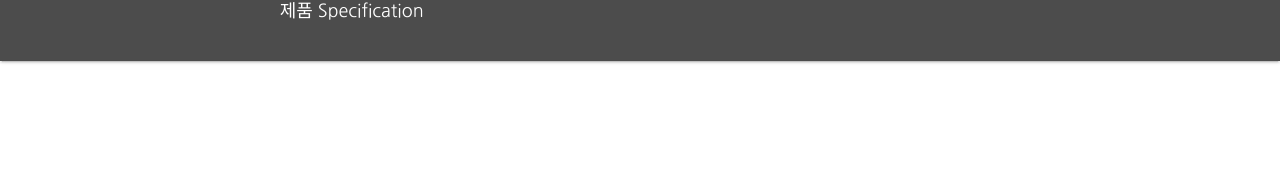
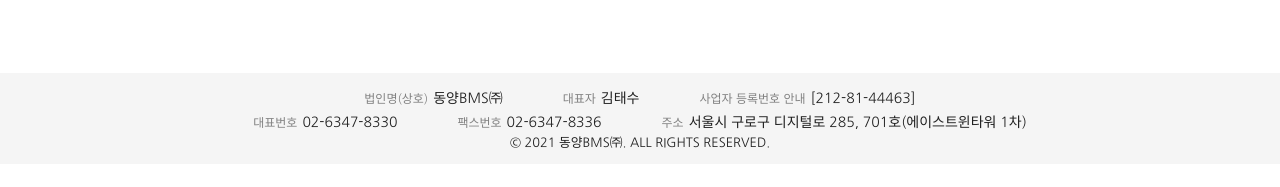
Before and after one commit to DunDung/tybms, a Vue app in the folder src/frontend/: page / in a window 1280 px wide. Shown: the part 427-614 px from the top of the page. Built offline with nearby package versions, Linux system fonts and the light colour scheme; a web font is replaced by a local one.

Commit message:
feat: Footer 구현

```diff
--- a/src/frontend/src/App.vue
+++ b/src/frontend/src/App.vue
@@ -7,16 +7,14 @@
       <!-- If using vue-router -->
       <router-view></router-view>
       <ScrollToTopButton />
+        <Footer/>
     </v-main>
-
-    <v-footer app>
-      <!-- -->
-    </v-footer>
   </v-app>
 </template>
 
 <script>
-import Header from "@/views/Header";
+import Header from "@/components/Header";
+import Footer from "@/components/Footer";
 import ScrollToTopButton from "@/components/ScrollToTopButton";
 
 export default {
@@ -24,6 +22,7 @@ export default {
 
   components: {
     Header,
+    Footer,
     ScrollToTopButton
   },
 
--- /dev/null
+++ b/src/frontend/src/components/Footer.vue
@@ -0,0 +1,84 @@
+<template>
+  <v-footer padless>
+    <v-container class="wrap">
+      <div>
+        <span
+          class="content-wrap"
+          v-for="(topRow, index) in topRows"
+          :key="index"
+        >
+          <span class="footer-title">{{ topRow.title }}</span>
+          <span class="footer-content">{{ topRow.content }}</span>
+        </span>
+      </div>
+      <div>
+        <span
+          class="content-wrap"
+          v-for="(bottomRow, index) in bottomRows"
+          :key="index"
+        >
+          <span class="footer-title">{{ bottomRow.title }}</span>
+          <span class="footer-content">{{ bottomRow.content }}</span>
+        </span>
+      </div>
+      <small class="footer__copyright">
+        &copy; 2021 동양BMS㈜. ALL RIGHTS RESERVED.
+      </small>
+    </v-container>
+  </v-footer>
+</template>
+<script>
+export default {
+  data: () => ({
+    topRows: [
+      {
+        title: "법인명(상호)",
+        content: "동양BMS㈜"
+      },
+      {
+        title: "대표자",
+        content: "김태수"
+      },
+      {
+        title: "사업자 등록번호 안내",
+        content: "[212-81-44463]"
+      }
+    ],
+    bottomRows: [
+      {
+        title: "대표번호",
+        content: "02-6347-8330"
+      },
+      {
+        title: "팩스번호",
+        content: "02-6347-8336"
+      },
+      {
+        title: "주소",
+        content: "서울시 구로구 디지털로 285, 701호(에이스트윈타워 1차)"
+      }
+    ]
+  })
+};
+</script>
+<style scoped>
+.wrap {
+  display: flex;
+  align-items: center;
+  justify-content: center;
+  flex-direction: column;
+}
+.content-wrap {
+  margin-left: 30px;
+  margin-right: 30px;
+}
+.footer-title {
+  margin-right: 2.5px;
+  color: gray;
+  font-size: 12px;
+}
+.footer-content {
+  margin-left: 2.5px;
+  font-size: 14px;
+}
+</style>
```
Also changed, not shown: src/frontend/src/assets/images/header/top-header.jpg (deleted), src/frontend/src/assets/images/header/top-header2.jpg (deleted).
